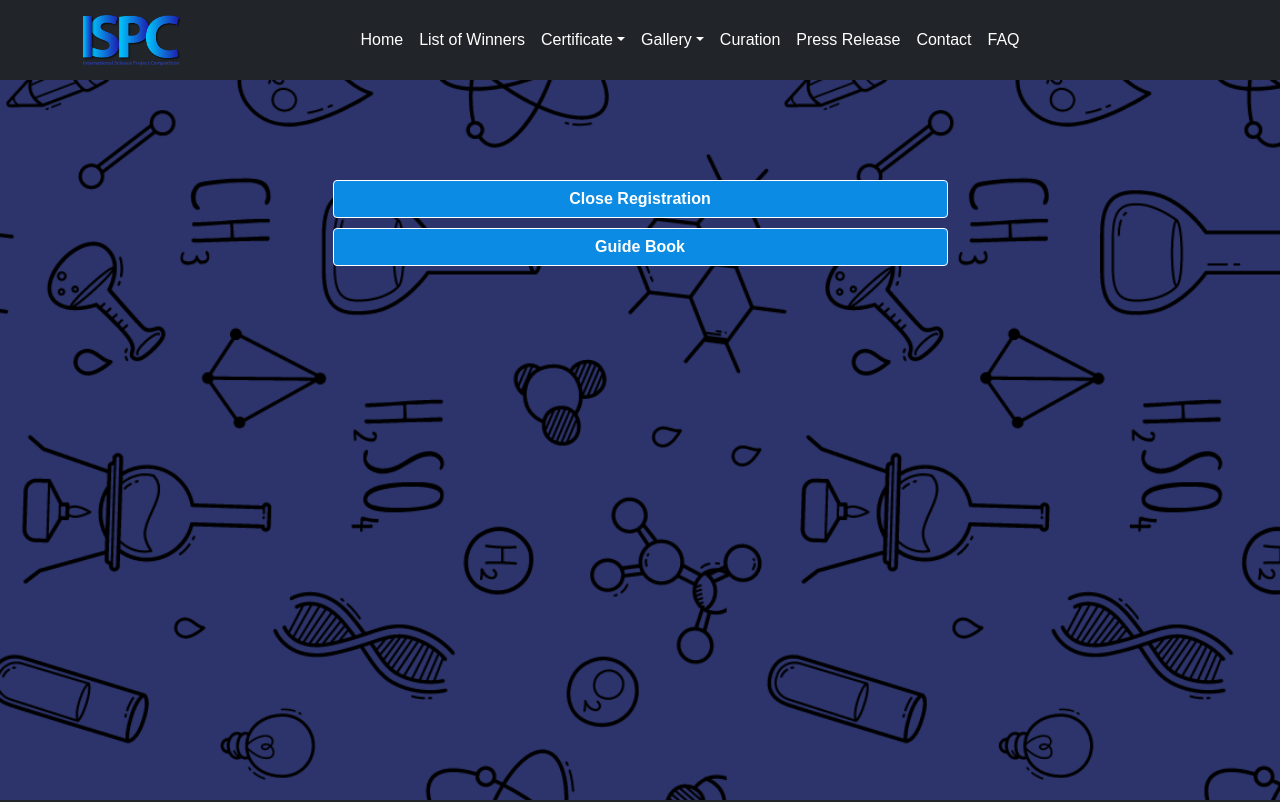
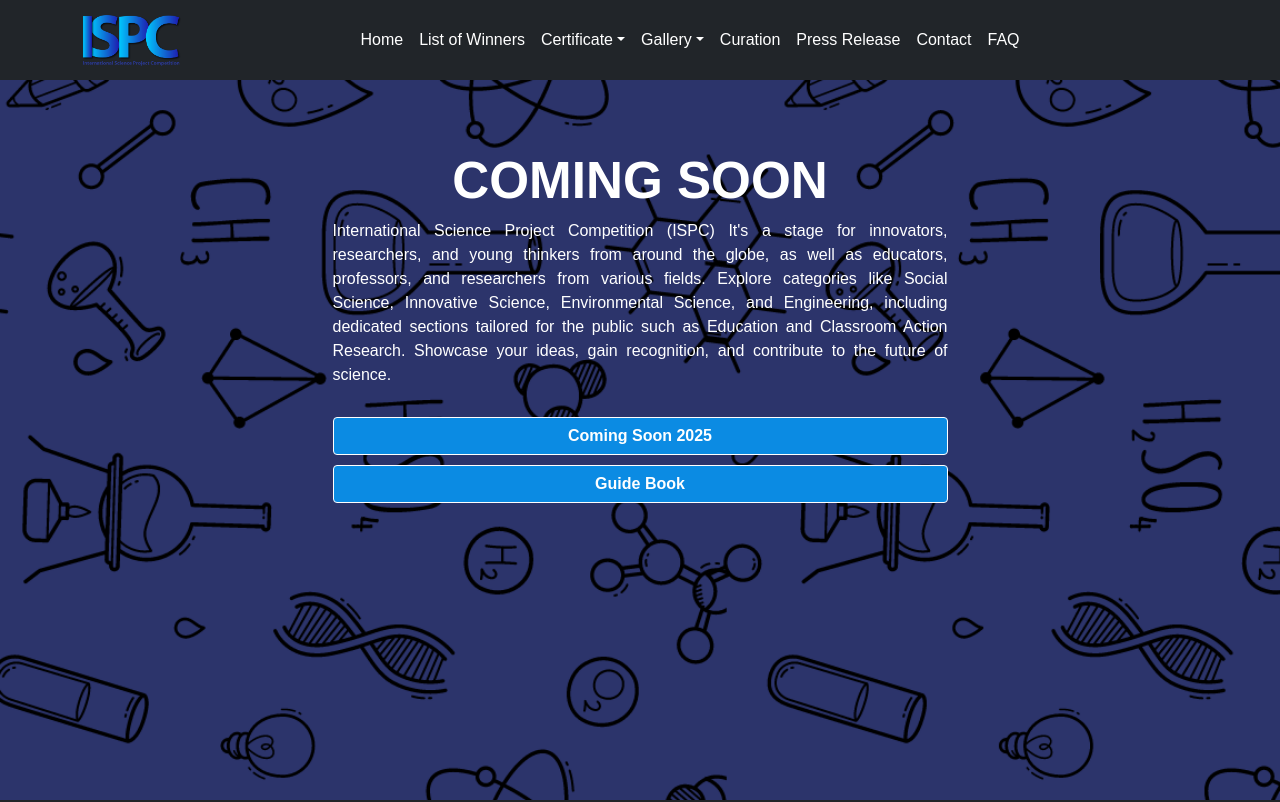
Before and after one commit to iysaofficial/ISPCofficial, a React (Vite) app: page / in a window 1280 px wide. Shown: the top 802 px of the page. Built offline with nearby package versions, Linux system fonts and the light colour scheme.

Commit message:
Update Mainhero -k

```diff
--- a/src/components/mainhero.jsx
+++ b/src/components/mainhero.jsx
@@ -9,14 +9,18 @@ function MainHero() {
                     </div> */}
                     <div className="text-content ">
                         {/* <h1>OPEN REGISTRATION FOR 2025 PARTICIPANTS</h1> */}
+                        <h1>COMING SOON</h1>
+                        <p className="mx-auto">
+                            International Science Project Competition (ISPC) It's a stage for innovators, researchers, and young thinkers from around the globe, as well as educators, professors, and researchers from various fields. Explore categories like Social Science, Innovative Science, Environmental Science, and Engineering, including dedicated sections tailored for the public such as Education and Classroom Action Research. Showcase your ideas, gain recognition, and contribute to the future of science.
+                        </p>
                         {/* <p className="mx-auto">
                             Welcome to the International Science Project Competition (ISPC) It's a stage for innovators, researchers, and young thinkers from around the globe, as well as educators, professors, and researchers from various fields. Explore categories like Social Science, Innovative Science, Environmental Science, and Engineering, including dedicated sections tailored for the public such as Education and Classroom Action Research. Showcase your ideas, gain recognition, and contribute to the future of science. Register now!
                         </p> */}
                     </div>
                 </div>
                 <div className="second-content text-center">
-                    {/* <a className="btn btn-action" >Coming Soon 2025</a> */}
-                    <a className="btn btn-action" href="#">Close Registration</a>
+                    <a className="btn btn-action" >Coming Soon 2025</a>
+{/*                     <a className="btn btn-action" href="#">Close Registration</a> */}
                     <a className="btn btn-action" href="https://drive.google.com/file/d/1wpmmubMDQP_wQ9XJuxe0ppAvHY3ESObY/view?usp=sharing" target="_blank">Guide Book</a>
                 </div>
             </div>
```
